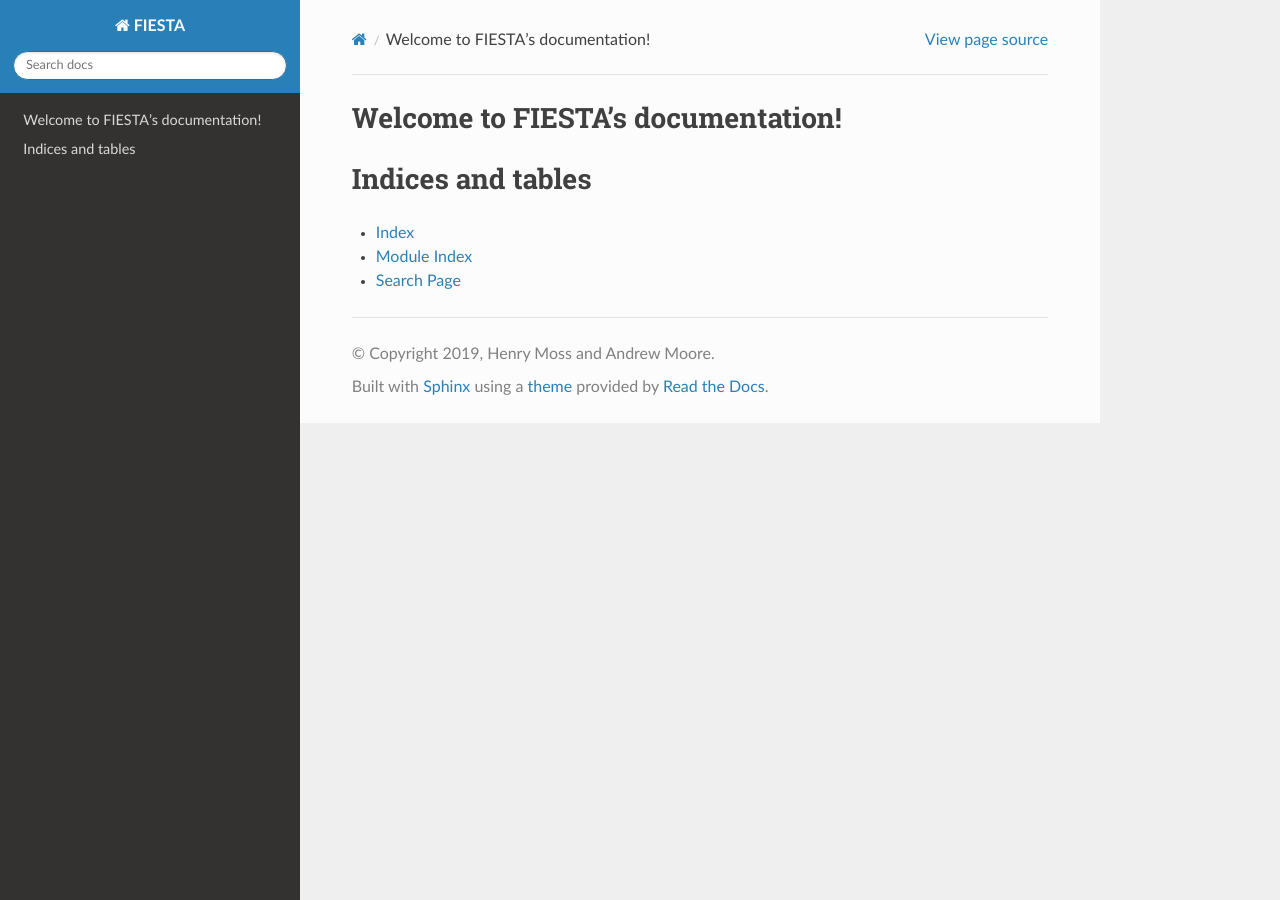
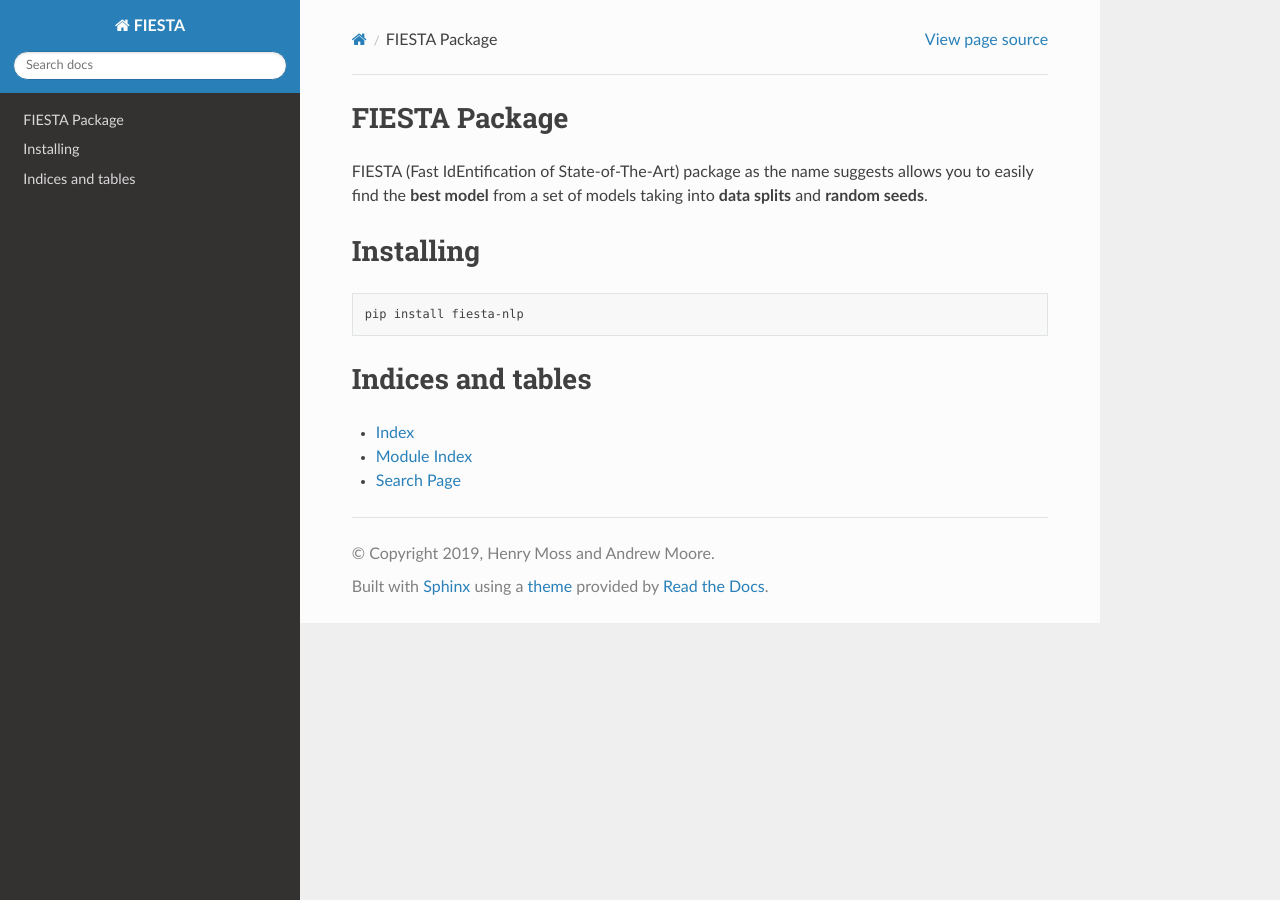
Before and after one commit to apmoore1/fiesta, a Sphinx documentation site: the page built from docs/source/index.rst, in a window 1280 px wide. Built offline with Sphinx 7.4.7 and the Read the Docs theme 2.0.0, drawn with Linux system fonts in a browser that asks for light colours.

Commit message:
Updated docs

```diff
--- a/docs/source/conf.py
+++ b/docs/source/conf.py
@@ -37,6 +37,7 @@
     'sphinx.ext.mathjax',
     'sphinx.ext.viewcode',
     'sphinx.ext.githubpages',
+    'sphinx_copybutton',
     'sphinx_autodoc_typehints']
 
 # Add any paths that contain templates here, relative to this directory.
--- a/docs/source/index.rst
+++ b/docs/source/index.rst
@@ -3,8 +3,16 @@
    You can adapt this file completely to your liking, but it should at least
    contain the root `toctree` directive.
 
-Welcome to FIESTA's documentation!
-==================================
+FIESTA Package
+==============
+FIESTA (Fast IdEntification of State-of-The-Art) package as the name suggests allows you to easily find the **best model** from a set of models taking into **data splits** and **random seeds**.
+
+Installing
+==========
+
+.. code-block:: bash
+
+    pip install fiesta-nlp
 
 .. toctree::
    :maxdepth: 2
--- a/requirements.txt
+++ b/requirements.txt
@@ -8,3 +8,4 @@
 Sphinx==2.1.0
 sphinx-rtd-theme==0.4.3
 sphinx-autodoc-typehints==1.6.0
+sphinx-copybutton==0.2.5
```
